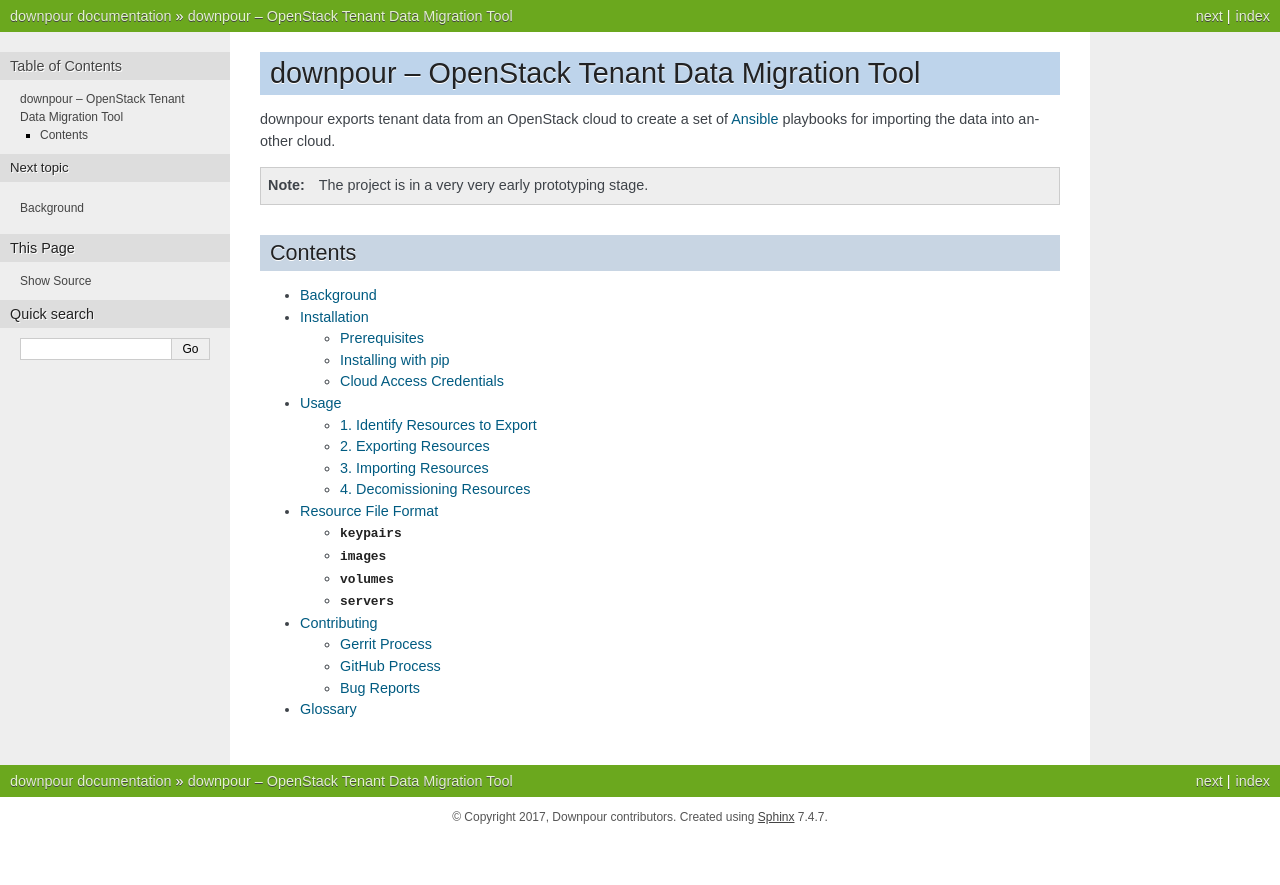
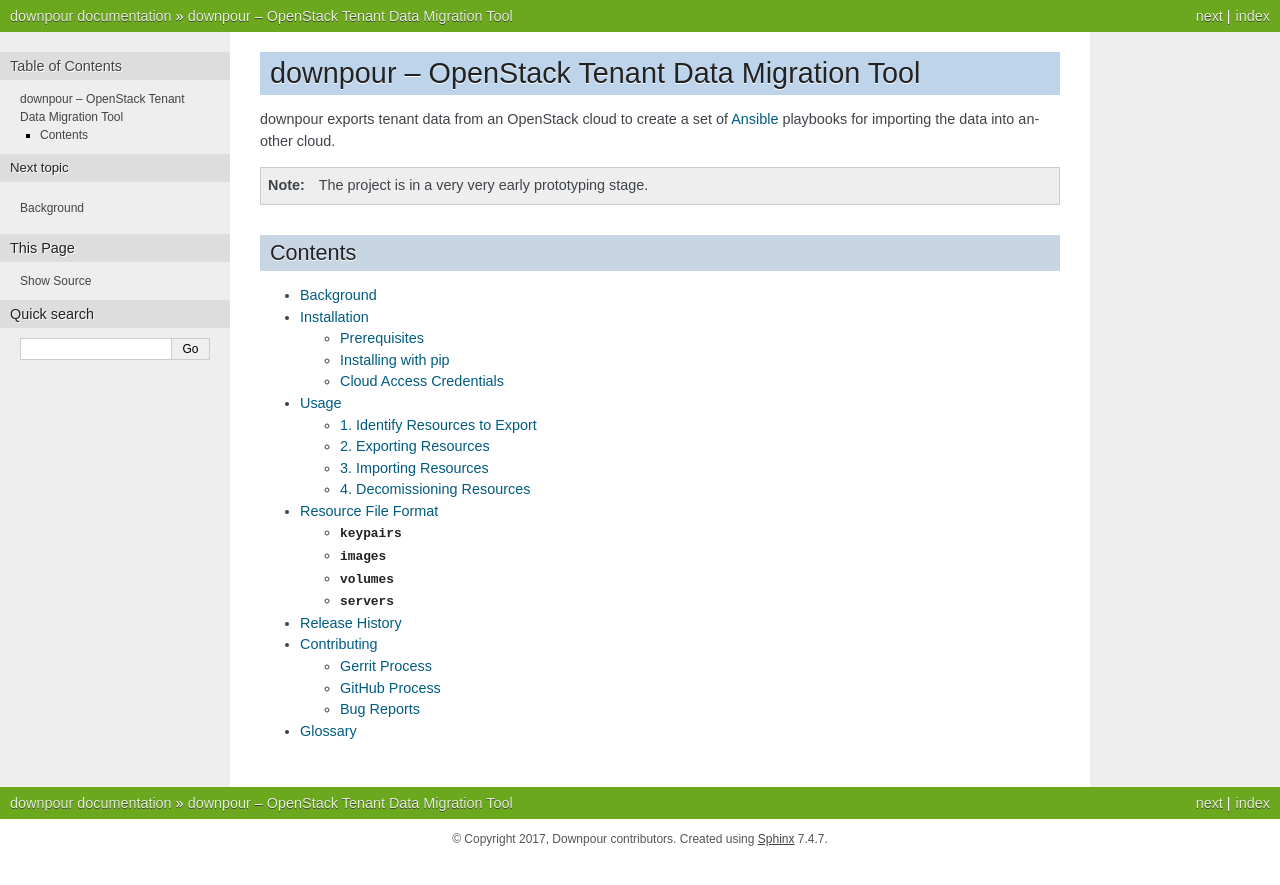
Before and after one commit to openstack-archive/downpour, a Sphinx documentation site: the page built from doc/source/index.rst, in a window 1280 px wide. Shown: the top 885 px of the page. Built offline with Sphinx 7.4.7, drawn with Linux system fonts in a browser that asks for light colours.

Commit message:
add reno release notes to the doc build
Change-Id: I6cd0affc8887dfe6c363bc7a36d90c1e9f3e9ae1
Signed-off-by: Doug Hellmann <doug@doughellmann.com>

```diff
--- a/doc/source/conf.py
+++ b/doc/source/conf.py
@@ -23,6 +23,7 @@ sys.path.insert(0, os.path.abspath('../..'))
 extensions = [
     'sphinx.ext.autodoc',
     #'sphinx.ext.intersphinx',
+    'reno.sphinxext',
 ]
 
 # autodoc generation is a bit aggressive and a nuisance when doing heavy
--- /dev/null
+++ b/doc/source/history.rst
@@ -0,0 +1,5 @@
+=================
+ Release History
+=================
+
+.. release-notes::
--- a/doc/source/index.rst
+++ b/doc/source/index.rst
@@ -21,5 +21,6 @@ Contents
    installation
    usage
    resource_file
+   history
    contributing
    glossary
```
